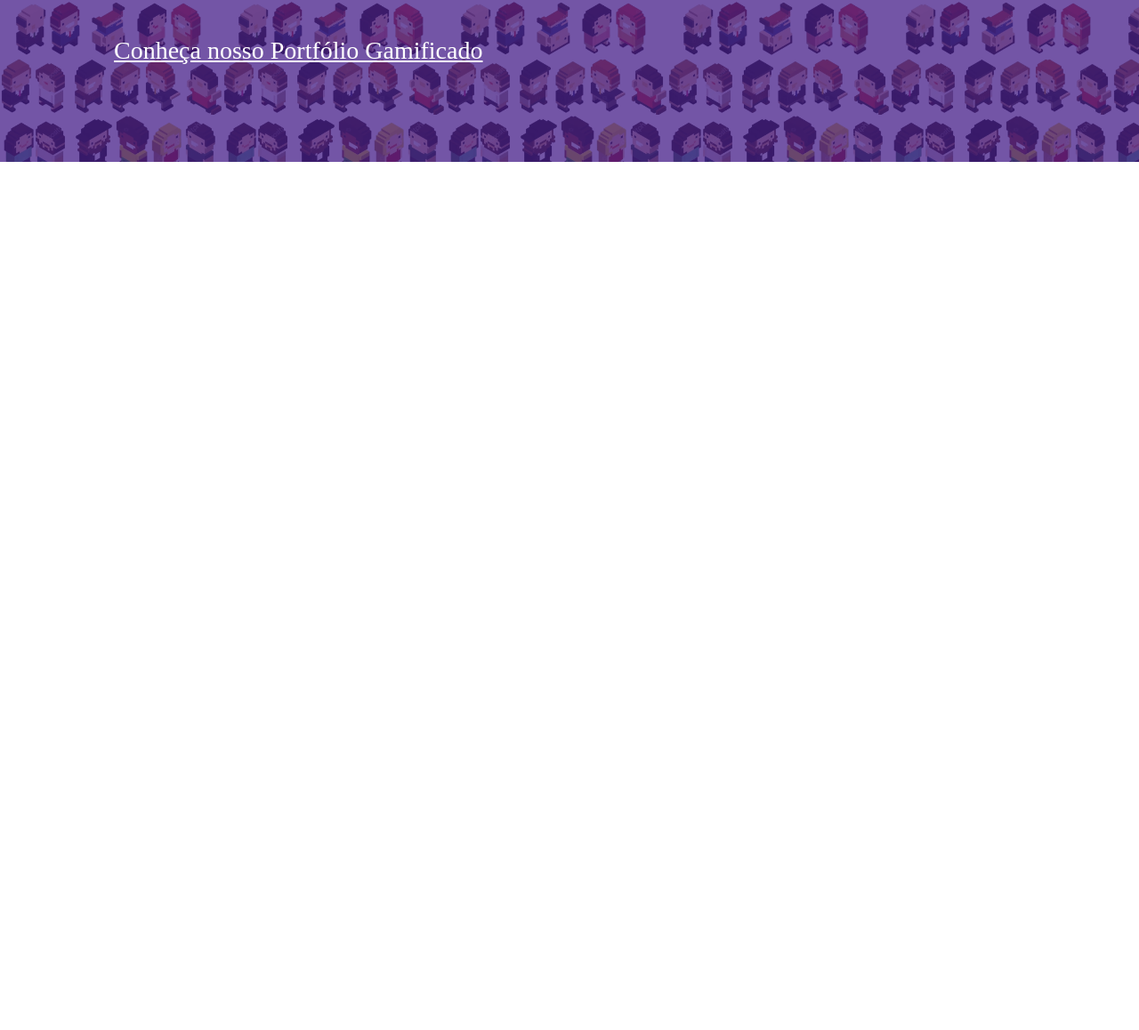
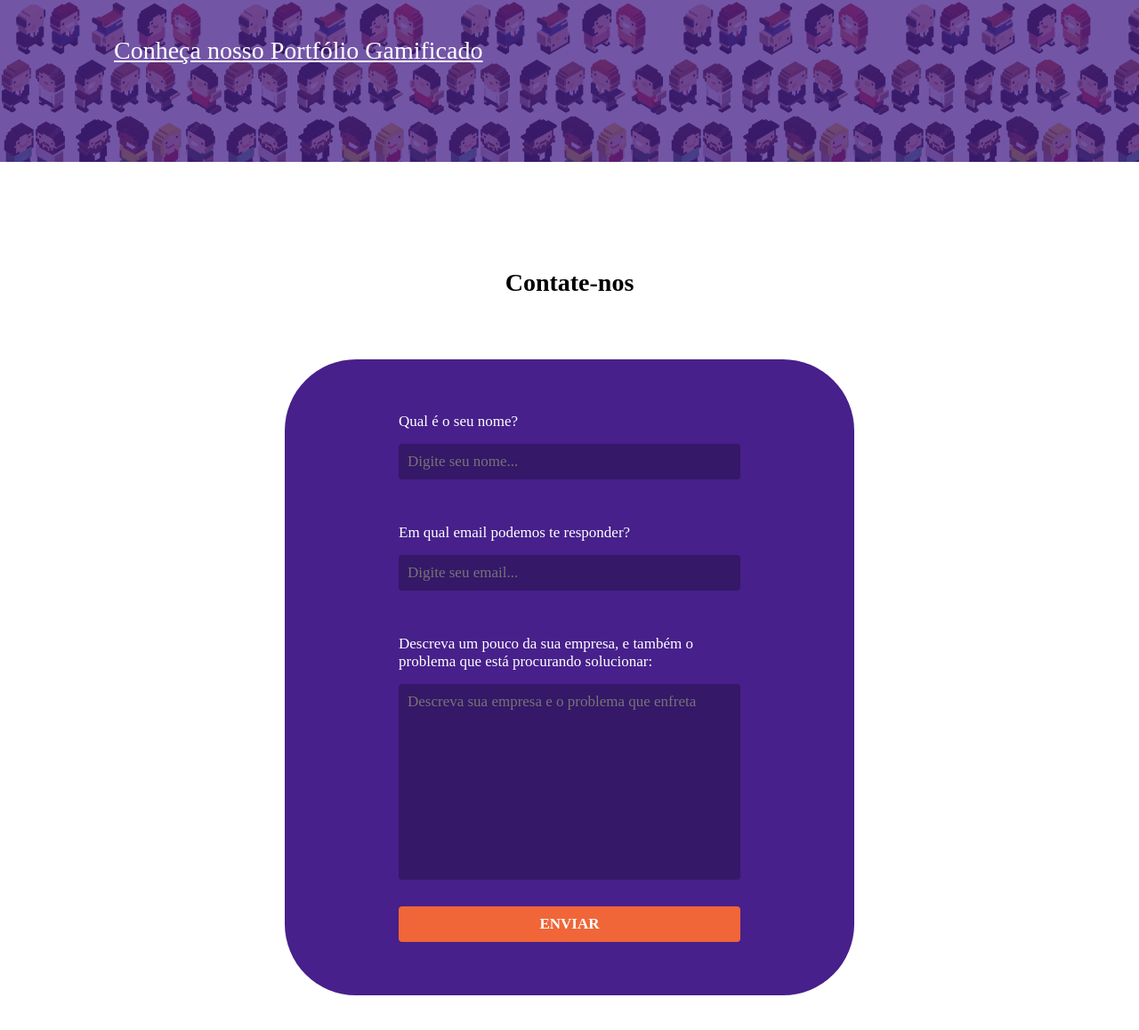
Before and after one commit to vitorhugoutida/gamificaai, a plain HTML site: page index.html in a window 1280 px wide. Shown: the part 2390-3548 px from the top of the page at 89% size. Before the commit the page ends 2692 px from the top, so only its background shows below. Drawn offline with Linux system fonts and the light colour scheme; a web font is replaced by a local one.

Commit message:
feat: Formulario de contato adicionado

```diff
--- a/index.html
+++ b/index.html
@@ -21,8 +21,8 @@
                 <nav class="menu">
                     <a href="#sobre">Sobre</a>
                     <a href="#cases">Cases de Sucesso</a>
-                    <a href="#">Portfolio</a>
-                    <a href="#">Contate-nos</a>
+                    <a href="#portfolio">Portfolio</a>
+                    <a href="#contato">Contate-nos</a>
                 </nav>
             </div>
         </header>
@@ -79,6 +79,28 @@
             <a href="#">Conheça nosso Portfólio Gamificado</a>
         </div>
     </section>
+    <section id="contato">
+        <h2>Contate-nos</h2>
+
+        <form>
+            <div class="campo">
+                <label for="campo-nome">Qual é o seu nome?</label>
+                <input id="campo-nome" type="text" placeholder="Digite seu nome...">
+            </div>
+            <div class="campo">
+                <label for="campo-email">Em qual email podemos te responder?</label>
+                <input type="email" name="" id="campo-email" placeholder="Digite seu email...">
+            </div>
+            <div class="campo-textarea">
+                <label for="campo-descricao">Descreva um pouco da sua empresa, e também o problema que está procurando solucionar:</label>
+                <textarea name="" id="campo-descricao" cols="30" rows="10" placeholder="Descreva sua empresa e o problema que enfreta"></textarea>
+            </div>
+            <button type="submit">Enviar</button>
+
+
+
+        </form>
+    </section>
 
 
 </body>
--- a/style.css
+++ b/style.css
@@ -1,3 +1,12 @@
+
+/* Seletores - Seleciona elementos para estilizar */
+/* Seletor por tag - Seleciona todos os elementos com a tag */
+
+/* Seletor por classe - Seleciona todos os elementos com a classe */
+
+
+
+
 /* Utilizando fontes especificas */
 @font-face {
     font-family: 'Montserrat';
@@ -268,9 +277,129 @@ h2 {
     transform: scale(1.05);
 }
 
+#contato {
+    text-align: center;
+
+    padding-bottom: 100px;
+    margin-bottom: 100px;
+
+}
+
+#contato h2 {
+    margin-bottom: 70px;
+}
+
+#contato form {
+    width: 50%;
+
+    margin: 0 auto;
+    padding: 60px 0;
+
+    display: flex;
+    flex-direction: column;
+    align-items: center;
+
+    border-radius: 80px;
+
+     background-color: var(--roxo-gamifica);
+
+     color: white;
+     font-family: 'Montserrat';
+
+}
+
+#contato form label {
+    margin-bottom: 15px;
+    font-size: 17px;
+}
+
+.campo {
+    width: 60%;
+
+    margin-bottom: 50px;
+
+    text-align: left;
+
+    display: flex;
+    flex-direction: column;
+    justify-content: space-between;
+}
+
+.campo input {
+    height: 40px;
+
+    color: white;
+    background-color: #351868;
+
+    border: none;
+    border-radius: 4px;
+
+    outline: none;
+
+    text-indent: 10px;
+
+    font-family: 'Montserrat';
+    font-size: 17px;
+}
+
+.campo-textarea {
+    width: 60%;
+
+    margin-bottom: 30px;
+
+    text-align: left;
+
+    display: flex;
+    flex-direction: column;
+    justify-content: space-between;
+}
+
+.campo-textarea textarea {
+    color: white;
+    background-color: #351868;
+
+    border: none;
+    border-radius: 4px;
+
+    padding: 10px;
+
+    font-family: 'Montserrat';
+    font-size: 17px;
+
+    outline: none;
+
+    resize: none;
+
+}
+
+.campo input:focus, .campo-textarea textarea:focus {
+    outline: 2px solid var(--laranja-gamifica);
+}
+
+#contato form button {
+    height: 40px;
+    width: 60%;
+
+    font-family: 'Montserrat';
+    font-size: 17px;
+    font-weight: 600;
+
+    color: white;
+    background-color: var(--laranja-gamifica);
+
+    border: none;
+    border-radius: 4px;
+
+    cursor: pointer;
 
 
-/* Seletores - Seleciona elementos para estilizar */
-/* Seletor por tag - Seleciona todos os elementos com a tag */
+    text-transform: uppercase;
 
-/* Seletor por classe - Seleciona todos os elementos com a classe */
+    transition: background-color 500ms ease;
+
+
+}
+
+#contato form button:hover {
+    background-color: #ad4929;
+}
```
